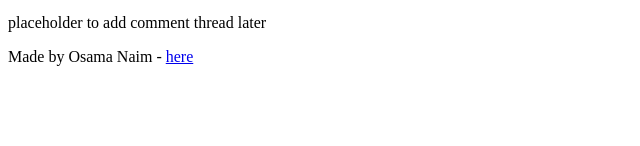
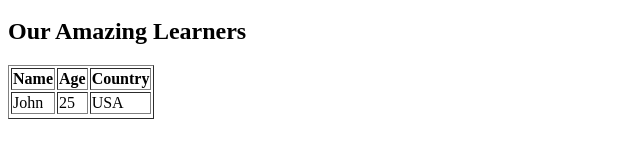
Before and after one commit to usamanaeim/My_First_Portfolio, a plain HTML site: page html_basic/index.html in a window 1280 px wide. Shown: the part 651-797 px from the top of the page, without its empty margins (0-640 px from the left). Drawn offline with Linux system fonts and the light colour scheme.

Commit message:
Added learners table to index.html

```diff
--- a/html_basic/index.html
+++ b/html_basic/index.html
@@ -25,16 +25,21 @@
         <a href="https://www.google.com">
             <img src="https://i.ibb.co/gTDZZT8/ALX-Logo-07.png" alt="Clickable Image">
         </a>
-    </article>
 
-    <aside>
-        <p>placeholder to add comment thread later</p>
-    </aside>
-</main>
-
-<footer>
-    <p>Made by Osama Naim - <a href="https://github.com/usamanaeim" target="_blank">here</a></p>
-</footer>
-
-</body>
-</html>
+        <!-- Learners Table -->
+        <h2>Our Amazing Learners</h2>
+        <table border="1">
+            <thead>
+                <tr>
+                    <th>Name</th>
+                    <th>Age</th>
+                    <th>Country</th>
+                </tr>
+            </thead>
+            <tbody>
+                <tr>
+                    <td>John</td>
+                    <td>25</td>
+                    <td>USA</td>
+                </tr>
+                <tr>
```
